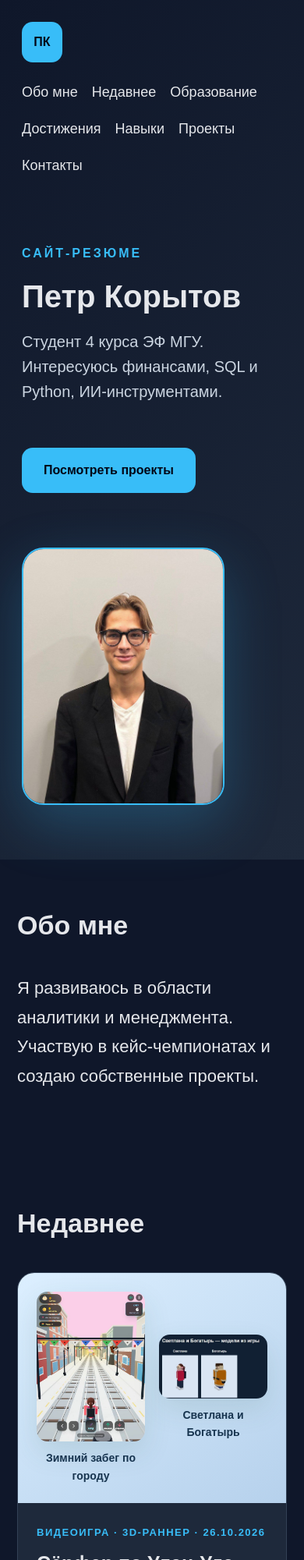
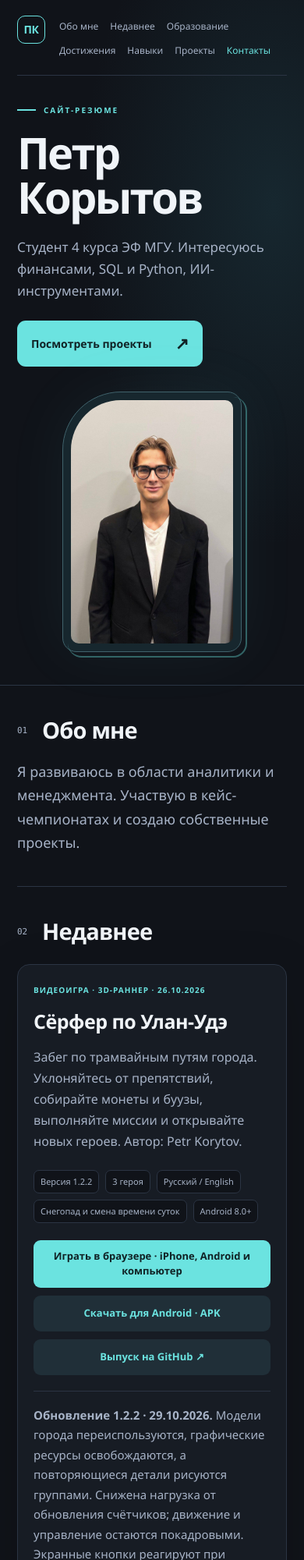
Before and after one commit to peter20191233/resume-site, a plain HTML site: page index.html in a window 390 px wide. Shown: the top 2000 px of the page at 78% size. Drawn offline with Linux system fonts and the light colour scheme; no server answers.

Commit message:
Apply approved Graphite design while preserving all resume content

```diff
--- /dev/null
+++ b/graphite.css
@@ -0,0 +1,170 @@
+/* Author: Petr Korytov. Presentation layer only. Original content is preserved. */
+body {
+  --bg:#f6f7fb; --surface:#fff; --ink:#172137; --muted:#556079;
+  --line:#dce2ec; --accent:#2458e9; --accent-soft:#edf2ff; --button-ink:#fff;
+  --radius:24px; --shadow:0 18px 65px #273a7310;
+  background:var(--bg); color:var(--ink);
+  font-family:'Segoe UI Variable','Segoe UI',Arial,sans-serif; font-size:17px; line-height:1.65;
+  -webkit-font-smoothing:antialiased;
+}
+* {box-sizing:border-box;}
+html {scroll-padding-top:30px;}
+a,button { -webkit-tap-highlight-color:transparent; }
+a {transition:background .18s,color .18s,transform .18s;}
+a:focus-visible,summary:focus-visible {outline:3px solid var(--accent);outline-offset:5px;}
+.hero {padding:0 max(32px,calc((100vw - 1180px)/2)); background:var(--surface);border-bottom:1px solid var(--line);}
+.nav {margin:0;min-height:102px;gap:32px;border-bottom:1px solid var(--line);flex-direction:row;align-items:center;}
+.logo {width:46px;height:46px;flex-shrink:0;border-radius:13px;background:var(--accent);color:var(--button-ink);font-size:17px;letter-spacing:-.5px;}
+.nav-links {gap:24px;font-size:14px;flex-wrap:wrap;justify-content:flex-end;}
+.nav-links a {color:var(--muted);padding:8px 0;}
+.nav-links a:hover {color:var(--accent);}
+.nav-links a:last-child {color:var(--accent);}
+.hero-content {display:grid;grid-template-columns:minmax(0,1.4fr) minmax(0,1fr);gap:80px;padding:72px 0 76px;max-width:none;align-items:center;}
+.hero-text {max-width:690px;}
+.tag {display:flex;align-items:center;gap:10px;font-size:12px;letter-spacing:2.6px;color:var(--accent);margin:0 0 22px;}
+.tag:before {content:'';display:block;width:24px;height:2px;background:var(--accent);}
+h1 {font-size:clamp(54px,6.5vw,90px);font-weight:650;letter-spacing:-4.8px;line-height:1.02;margin:0 0 28px;max-width:580px;}
+.subtitle {font-size:21px;line-height:1.65;max-width:540px;color:var(--muted);margin:0;}
+.button {display:inline-flex;align-items:center;gap:25px;margin-top:30px;padding:14px 21px;background:var(--accent);color:var(--button-ink);border-radius:11px;font-size:15px;font-weight:600;}
+.button:after {content:'↗';font-size:21px;}
+.button:hover {background:var(--ink);color:var(--surface);transform:translateY(-2px);}
+.hero-photo-wrapper {width:100%;height:auto;max-width:340px;justify-self:end;border:0;border-radius:24px;padding:12px;background:var(--accent-soft);overflow:visible;box-shadow:var(--shadow);position:relative;}
+.hero-photo-wrapper:after {content:'';position:absolute;width:64px;height:64px;right:-16px;bottom:-16px;border-right:2px solid var(--accent);border-bottom:2px solid var(--accent);border-radius:0 0 22px 0;pointer-events:none;}
+.hero-photo {display:block;width:100%;height:auto;object-fit:contain;object-position:center;border-radius:15px;}
+main {max-width:1180px;margin:auto;}
+.section {max-width:none;padding:72px 0;scroll-margin-top:28px;border-bottom:1px solid var(--line);}
+.section h2 {display:flex;align-items:center;gap:20px;margin:0 0 32px;font-size:36px;font-weight:620;letter-spacing:-1.2px;color:var(--ink);}
+.section h2:before {display:block;min-width:30px;font-size:12px;letter-spacing:0;font-weight:500;font-family:Consolas,monospace;color:var(--accent);}
+#about h2:before {content:'01';} #recent h2:before {content:'02';} #education h2:before {content:'03';}
+#achievements h2:before {content:'04';} #skills h2:before {content:'05';} #projects h2:before {content:'06';} #contacts h2:before {content:'07';}
+#about {display:grid;grid-template-columns:1fr 2fr;gap:60px;align-items:start;}
+#about h2 {margin:0;}
+#about p {font-size:23px;line-height:1.65;color:var(--muted);margin:0;max-width:770px;}
+.recent-grid {gap:32px;}
+.game-card {grid-template-columns:340px minmax(0,1fr);border:1px solid var(--line);border-radius:var(--radius);background:var(--surface);box-shadow:var(--shadow);overflow:visible;}
+.game-cover {border-radius:var(--radius) 0 0 var(--radius);background:var(--accent-soft)!important;color:var(--muted)!important;justify-content:flex-start;padding:28px;gap:28px;}
+.game-shot {width:100%;max-width:100%;}
+.game-shot-mobile {max-width:220px;}
+.game-cover img {height:auto;object-fit:contain;border-radius:10px;box-shadow:0 8px 30px #09172d12;}
+.game-shot figcaption {font-size:13px;font-weight:400;margin-top:12px;}
+.game-body,.music-body {padding:36px;}
+.game-tag,.music-tag {font-size:11px;letter-spacing:1.5px;color:var(--accent);}
+.game-body h3,.music-body h3 {font-size:30px;font-weight:620;line-height:1.25;letter-spacing:-.7px;color:var(--ink);margin:16px 0;overflow-wrap:normal;}
+.game-body>p,.project-game>p,.music-body>p {font-size:16px;color:var(--muted);line-height:1.7;}
+.game-body>.game-platforms {font-size:15px;color:var(--muted);}
+.game-platforms {border-top:1px solid var(--line);padding-top:18px;margin:24px 0 0;}
+.game-platforms a {text-decoration:underline;text-underline-offset:4px;color:var(--accent);}
+.game-facts {gap:8px;margin:22px 0;}
+.game-facts li {border:1px solid var(--line);border-radius:7px;color:var(--muted);font-size:12px;background:var(--bg);padding:5px 9px;}
+.game-actions {gap:10px;}
+.game-actions a,.achievement-actions a {background:var(--accent-soft);color:var(--accent);border-radius:9px;font-size:13px;white-space:normal;padding:11px 14px;line-height:1.5;}
+.game-actions a.game-action-primary,.game-actions a:hover,.achievement-actions a:hover {background:var(--accent);color:var(--button-ink);}
+.game-stats,.game-downloads-compact {background:var(--bg);border:1px solid var(--line);border-radius:14px;}
+.game-stats h4,.game-stats dt,.game-stats summary {color:var(--ink);}
+.game-stats p,.game-stats noscript,.game-downloads-compact small {color:var(--muted);}
+.game-stats dd,.game-downloads-compact a {color:var(--accent);}
+.game-stats-grid {gap:10px;}
+.music-card {grid-template-columns:340px minmax(0,1fr);border:1px solid var(--line);border-radius:var(--radius);background:var(--surface);box-shadow:var(--shadow);}
+.music-card:hover,.achievement-card:hover {transform:translateY(-3px);border-color:var(--accent);}
+.music-cover {background:var(--accent-soft);min-height:270px;}
+.music-eyebrow {background:var(--surface);color:var(--accent);border:1px solid var(--line);font-size:10px;letter-spacing:1px;}
+.vinyl:after {background:var(--accent);}
+.plat-row {gap:18px;}
+.plat,.plat-row--sm .plat {width:72px;}
+.plat-ic,.plat-row--sm .plat-ic {width:44px;height:44px;border-radius:12px;object-fit:contain;}
+.plat-name,.plat-row--sm .plat-name {color:var(--muted);font-size:12px;}
+iframe {max-width:100%;border-radius:var(--radius);}
+.cards {grid-template-columns:repeat(4,minmax(0,1fr));gap:16px;}
+.card,.project,.achievement-card {background:var(--surface);border:1px solid var(--line);border-radius:18px;padding:26px;box-shadow:none;}
+.card h3,.project h3,.achievement-card h3 {color:var(--ink);font-weight:620;font-size:21px;line-height:1.35;letter-spacing:-.4px;overflow-wrap:normal;}
+.card p,.project p {color:var(--muted);font-size:16px;}
+#education .card {border-left:3px solid var(--accent);padding:28px 32px;}
+.achievements-grid {grid-template-columns:repeat(3,minmax(0,1fr));gap:18px;}
+.achievement-card {min-height:315px;overflow:visible;}
+.achievement-label {font-size:11px;letter-spacing:.5px;background:var(--accent-soft);color:var(--accent);border-radius:6px;padding:5px 9px;margin-bottom:24px;}
+.achievement-org {color:var(--muted);font-size:14px;font-weight:500;margin-bottom:15px;}
+.achievement-card p {font-size:15px;color:var(--muted);line-height:1.65;}
+.achievement-actions {gap:8px;}
+.achievement-actions a {font-size:12px;padding:9px 12px;}
+.project {padding:30px 34px;margin-bottom:16px;}
+.project-game>.game-project-note {color:var(--muted);font-size:14px;}
+.contacts-list {display:grid;grid-template-columns:repeat(3,minmax(0,1fr));gap:16px;}
+.contact {width:100%;padding:24px 18px;border:1px solid var(--line);border-radius:14px;background:var(--surface);gap:14px;}
+.contact-ic {width:36px;height:36px;object-fit:contain;border-radius:8px;}
+.contact-title {font-size:16px;color:var(--ink);}
+.contact-sub {font-size:13px;color:var(--muted);overflow-wrap:anywhere;}
+.footer {color:var(--muted);font-size:13px;border-top:0;padding:30px;}
+
+/* Approved Graphite theme. */
+.design-dark {--bg:#101319;--surface:#171c24;--ink:#f0f4f8;--muted:#a7b3c7;--line:#2b3443;--accent:#6be3e0;--accent-soft:#202f38;--button-ink:#102225;--shadow:0 20px 70px #0002;--radius:22px;}
+.design-dark .hero {background:radial-gradient(ellipse at 90% 30%,#21465165,transparent 50%),#101319;}
+.design-dark .logo {background:transparent;border:1px solid var(--accent);color:var(--accent);}
+.design-dark h1 {font-weight:600;}
+.design-dark .hero-photo-wrapper {padding:16px;border:1px solid #40626b;background:#17272e;border-radius:120px 24px 24px 24px;box-shadow:0 0 80px #6be3e010;}
+.design-dark .hero-photo {border-radius:105px 13px 13px 13px;}
+.design-dark .hero-photo-wrapper:after {border-color:#6be3e060;width:100%;height:100%;right:-12px;bottom:-12px;border-radius:120px 24px 24px 24px;}
+.design-dark #about {background:transparent;}
+.design-dark .achievement-card {background:linear-gradient(145deg,#1b222d,#171c24);}
+.design-dark .section h2:before {color:var(--muted);}
+.design-dark .music-cover {background:radial-gradient(circle at center,#324953,#162129);}
+.design-dark .game-cover {background:#1b2731!important;}
+
+@media(max-width:1260px) {main {margin:0 32px;}.hero-content {gap:55px;} .nav-links{gap:18px;} }
+@media(max-width:1000px) {
+ .hero-content{gap:40px;grid-template-columns:1.25fr 1fr;}
+ h1 {font-size:65px;letter-spacing:-3px;}
+ .subtitle {font-size:19px;} .nav-links{gap:14px;font-size:13px;}
+ .cards,.achievements-grid{grid-template-columns:repeat(2,minmax(0,1fr));}
+ .contacts-list{grid-template-columns:1fr;}.contact{padding:20px;}
+ .game-card,.music-card{grid-template-columns:270px minmax(0,1fr);}
+ .game-body,.music-body{padding:28px;}
+ #about {gap:30px;}
+}
+@media(max-width:700px) {
+ body{font-size:16px;}.hero{padding:0 22px;}main{margin:0 22px;}
+ .nav{padding:20px 0 16px;min-height:0;display:grid;grid-template-columns:36px minmax(0,1fr);gap:18px;align-items:start;}
+ .logo{width:36px;height:36px;font-size:14px;border-radius:10px;}
+ .nav-links{justify-content:flex-start;column-gap:15px;row-gap:2px;font-size:12px;line-height:1.4;}
+ .nav-links a{padding:6px 0;}
+ .hero-content{display:flex;flex-direction:column;align-items:stretch;gap:32px;padding:36px 0 42px;}
+ .tag{font-size:10px;margin-bottom:18px;letter-spacing:2px;}
+ h1{font-size:56px;letter-spacing:-2.7px;line-height:1.02;margin-bottom:22px;max-width:340px;}
+
+ .subtitle{font-size:17px;line-height:1.65;}
+ .button{font-size:14px;margin-top:24px;padding:12px 18px;gap:30px;}
+ .hero-photo-wrapper{max-width:230px;align-self:center;padding:9px;border-radius:18px;}
+ .hero-photo{border-radius:12px;}
+ .design-dark .hero-photo-wrapper{padding:10px;border-radius:75px 18px 18px 18px;}
+ .design-dark .hero-photo{border-radius:64px 10px 10px 10px;}
+ .design-dark .hero-photo-wrapper:after{border-radius:75px 18px 18px 18px;right:-8px;bottom:-8px;}
+
+
+ .section{padding:40px 0;}
+ .section h2{font-size:29px;gap:12px;letter-spacing:-.8px;margin-bottom:24px;}
+ .section h2:before{font-size:11px;min-width:20px;}
+ #about{display:block;}#about h2{margin-bottom:20px;}#about p{font-size:18px;line-height:1.7;}
+ .game-card,.music-card{display:flex;flex-direction:column;border-radius:16px;}
+
+ .game-cover{order:1;border-radius:0 0 16px 16px;flex-direction:column;padding:26px;gap:28px;}
+ .game-body{order:0;}.game-shot,.game-shot-mobile{max-width:100%;flex:0 0 auto;}
+ .game-shot-mobile{max-width:220px;}
+ .game-body,.music-body{padding:24px 20px;}
+ .game-body h3,.music-body h3{font-size:25px;line-height:1.3;letter-spacing:-.5px;overflow-wrap:break-word;}
+ .game-body>p,.project-game>p,.music-body>p{font-size:16px;}
+ .game-body>.game-platforms{font-size:15px;}
+ .game-tag,.music-tag{font-size:10px;letter-spacing:1px;}
+ .game-actions{flex-direction:column;}.game-actions a{width:100%;text-align:center;min-height:46px;}
+ .game-facts li{font-size:11px;padding:5px 8px;}
+ .cards,.achievements-grid{grid-template-columns:minmax(0,1fr);gap:14px;}
+ .achievement-card{min-height:0;padding:24px;}.achievement-card h3{font-size:22px;}
+ .achievement-label{margin-bottom:18px;}.achievement-card p{font-size:16px;}
+ .achievement-actions{margin-top:6px;}.achievement-actions a{font-size:13px;min-height:42px;}
+ .card,.project{padding:24px;}#education .card{padding:24px;}
+ .card h3,.project h3{font-size:22px;}
+ .music-cover{min-height:230px;}.plat-row{gap:16px 12px;}
+ .plat,.plat-row--sm .plat{width:72px;}.plat-name,.plat-row--sm .plat-name{font-size:12px;}
+ .game-stats-grid{grid-template-columns:repeat(2,minmax(0,1fr));}
+ .contacts-list{gap:12px;}.contact{padding:18px 16px;}.contact-sub{font-size:14px;}
+ .footer{padding:25px 20px;}
+}
+@media(prefers-reduced-motion:reduce){html{scroll-behavior:auto;}*{transition:none!important;}}
--- a/index.html
+++ b/index.html
@@ -5,8 +5,11 @@
   <meta name="viewport" content="width=device-width, initial-scale=1.0">
   <title>Пётр Корытов — сайт-резюме</title>
   <link rel="stylesheet" href="style.css?v=7">
+  <meta name="author" content="Petr Korytov">
+  <meta name="theme-color" content="#101319">
+  <link rel="stylesheet" href="graphite.css?v=1">
 </head>
-<body>
+<body class="design-dark">
 
   <!-- Логотипы площадок: изображения в assets/icons/ -->
 
```
